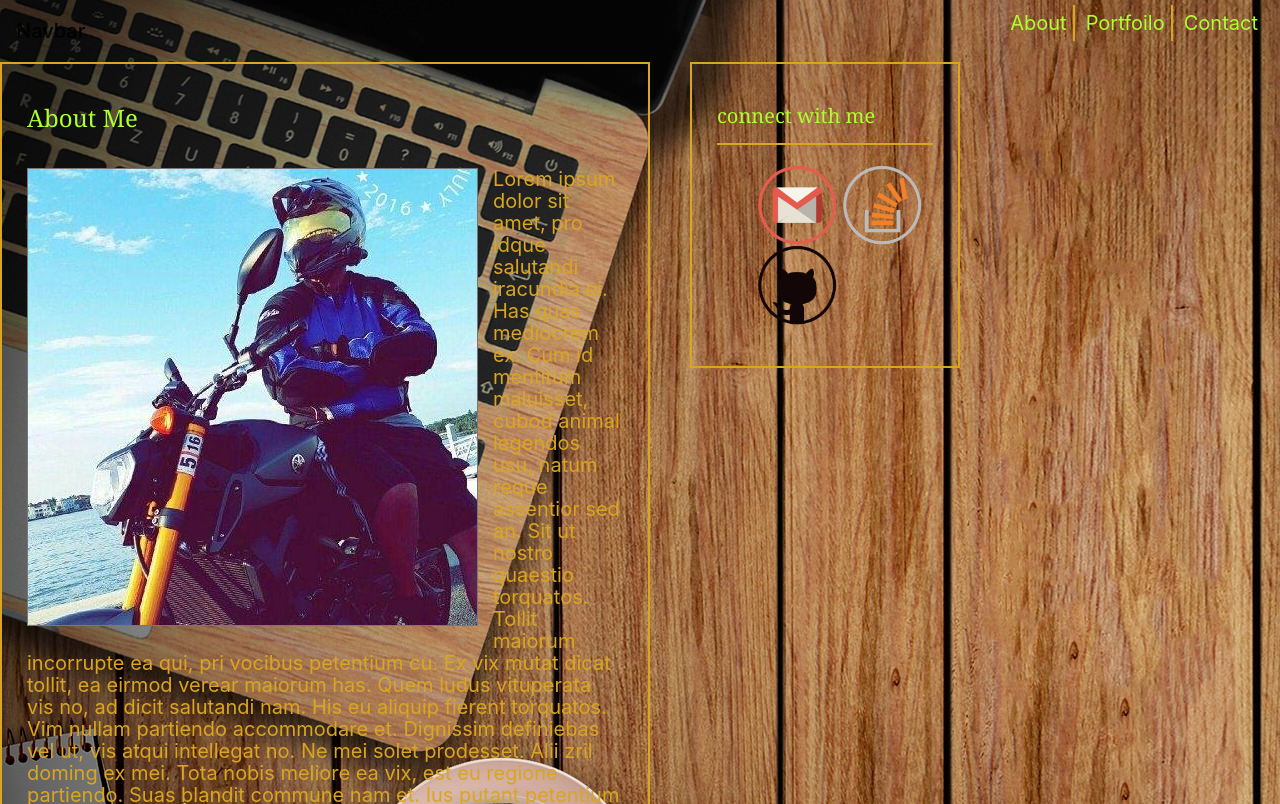
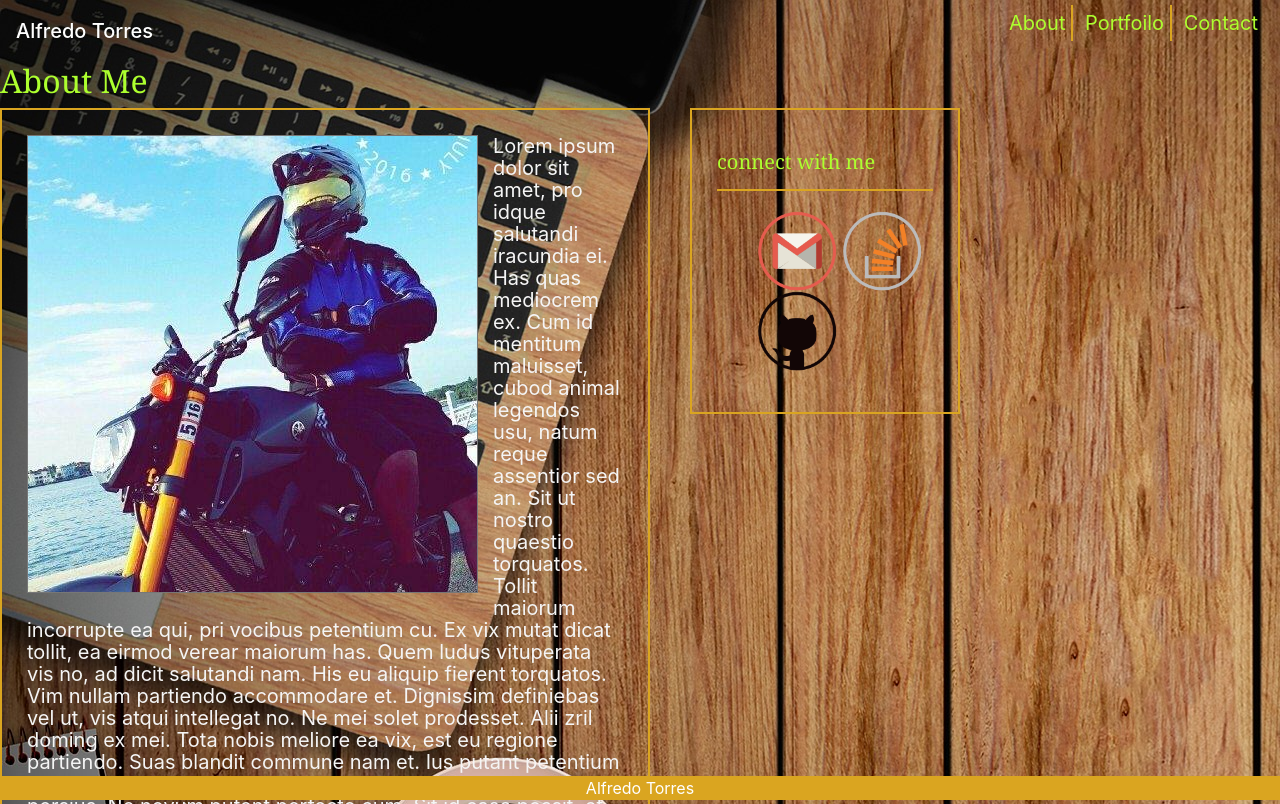
Before and after one commit to AJ0528/Bootstrap-Portfolio, a plain HTML site: page index.html in a window 1280 px wide. Shown: the top 804 px of the page. Drawn offline with nearby package versions, Linux system fonts and the light colour scheme.

Commit message:
revised the nav bar to input my name and text color white in the <P>.

```diff
--- a/assets/css/style.css
+++ b/assets/css/style.css
@@ -31,9 +31,9 @@
 
     nav {
         background:url(../images/geeks-2894621_1920.jpg) repeat;
-        font-size:18px;
+        font-size:20px;
         text-align: center;
-
+        color:greenyellow
     }
 
     nav ul li{
@@ -46,7 +46,7 @@
     padding:6px;
     border-right: 2px solid goldenrod;
     text-decoration: none;
-    color:greenyellow
+    color:greenyellow;
     }
 
     nav ul li:last-child a{
@@ -57,7 +57,7 @@
     font-size: 20px;
     line-height: 22px;
     margin-bottom:20px;
-    color:goldenrod
+    color:whitesmoke;
     }
 
     form label{
@@ -84,10 +84,17 @@
     font-size: 18px;
     border:none;
     }
-    .page-footer{
+    footer{
         position: fixed;
+        left: 0;
+        bottom: 0;
+        width: 100%;
+        background-color: goldenrod;
+        color: white;
+        text-align: center;
+      }
 
-     }
+
 
 
     .wrapper{width:960px;
--- a/index.html
+++ b/index.html
@@ -12,8 +12,8 @@
 <script src="https://stackpath.bootstrapcdn.com/bootstrap/4.3.1/js/bootstrap.min.js" integrity="sha384-JjSmVgyd0p3pXB1rRibZUAYoIIy6OrQ6VrjIEaFf/nJGzIxFDsf4x0xIM+B07jRM" crossorigin="anonymous"></script>
 </head>
 <body>
-    <nav class="navbar navbar-light bg-light">
-        <span class="navbar-brand mb-0 h1">Navbar</span>
+    <nav class="navbar navbar-dark bg-light">
+        <span class="navbar-brand mb-0 h1">Alfredo Torres</span>
             <ul>
                 <li> <a href="index.html">About</a></li>
                 <li> <a href="portfolio.html">Portfoilo</a></li>
@@ -26,9 +26,9 @@
           </form>
         </div>
       </nav>
+      <h2>About Me</h2>
       <div id="left-column">
-          <h2>About Me</h2>
-          <img src="assets/images/13590377_1021778131238818_628419717166774960_n.jpg" alt="Picture of me on my Motorcycle" class="inline-img">
+           <img src="assets/images/13590377_1021778131238818_628419717166774960_n.jpg" alt="Picture of me on my Motorcycle" class="inline-img">
 
           <p>
               Lorem ipsum dolor sit amet, pro idque salutandi iracundia ei. Has quas mediocrem ex. Cum id mentitum maluisset,
@@ -85,13 +85,10 @@
                 </div>
 
           <div class="clearfix"></div>
+                <footer>
+                  Alfredo Torres
+                </footer>
 
-          <div class ="page-footer">
-              <div class="card text-white bg-info mb-3" style="max-width: 100%;">
-                      <div class="card-body">
-                      <p class="card-text" >Alfredo Torres &copy;</p>
-                  </div>
-              </div>
           </div>
         </body>
         </html>
```
Also changed, not shown: contact.html (+5 -4 lines), portfolio.html (+7 -10 lines).
